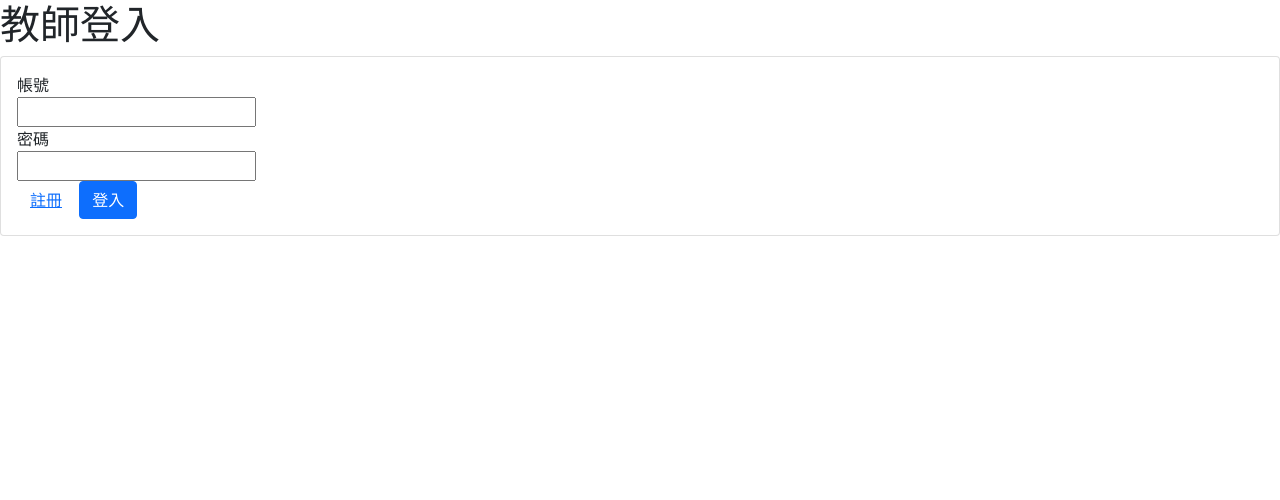
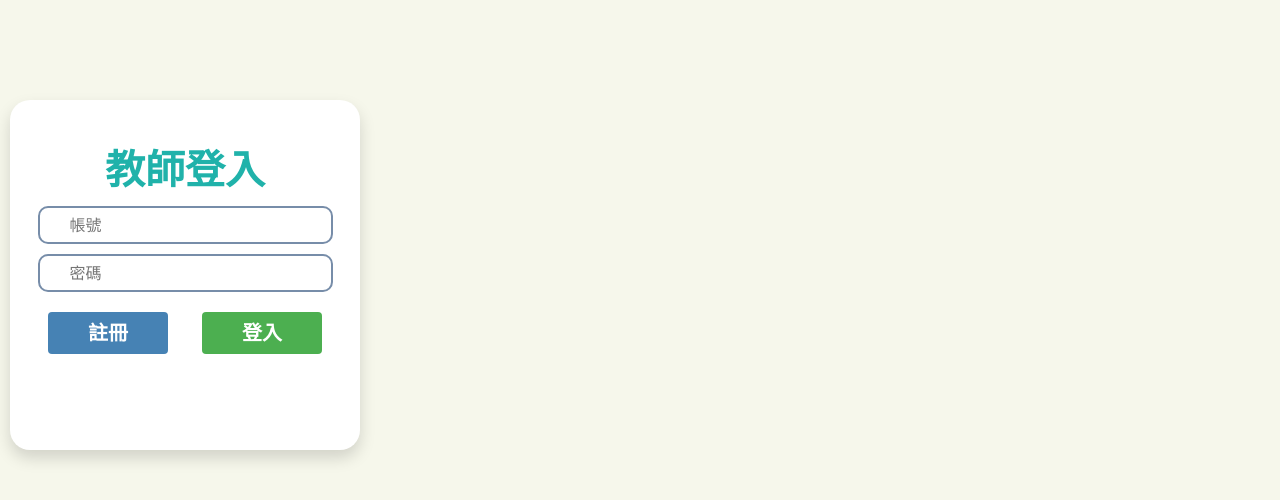
Before and after one commit to WaKaMingDAo/school_system, a PHP site: page /login.php in a window 1280 px wide. Shown: the top 500 px of the page. Run offline with PHP 8.4, Linux system fonts and the light colour scheme.

Commit message:
建立login css

```diff
--- a/login.php
+++ b/login.php
@@ -1,8 +1,6 @@
 <?php
     include_once 'includes/dbh.php'
 ?>
-
-
 
 <!DOCTYPE html>
 <html lang="zh-Hant">
@@ -11,22 +9,27 @@
     <script src="https://cdn.jsdelivr.net/npm/@popperjs/core@2.9.1/dist/umd/popper.min.js" integrity="sha384-SR1sx49pcuLnqZUnnPwx6FCym0wLsk5JZuNx2bPPENzswTNFaQU1RDvt3wT4gWFG" crossorigin="anonymous"></script>
     <script src="https://cdn.jsdelivr.net/npm/bootstrap@5.0.0-beta3/dist/js/bootstrap.min.js" integrity="sha384-j0CNLUeiqtyaRmlzUHCPZ+Gy5fQu0dQ6eZ/xAww941Ai1SxSY+0EQqNXNE6DZiVc" crossorigin="anonymous"></script>
     <title>教師登入系統</title>
+    <link rel="stylesheet" href="style.css">
 </head>
 <body>
-    <h1 class="col-md-12">教師登入</h1>
-    <!--form-->
-    <div class="card">
-        <div class="card-body">
-            <form target="_self" method="post" autocomplete="on" class="jumbotron">
-                <label for="email">帳號</label><br>
-                <input type="email" name="email"><br>
-                <label for="password">密碼</label><br>
-                <input type="password" name="password"><br>
-                <button type="button" class="btn btn-link">註冊</button>
-                <button type="button" class="btn btn-primary" value="Submit">登入</button><br>
-                </form>
-        </div>
+
+    <!--<div class="container my-3 pt-3  bg-light shadow-lg rounded">-->
+
+
+    <div class="login_form shadow">
+        <h1>教師登入</h1>
+        <form action='includes/login.inc.php'  method="post" autocomplete="on">
+            <input type="email" class="input" name="email"placeholder="帳號"><br>
+
+            <input type="password" class="input" name="password"  placeholder="密碼"><br>
+
+            <button type="button" class="button_signup" value="註冊"   onclick="location.href='regist.php'">註冊</button>
+
+            <button type="submit" class="button_login" value="Submit">登入</button><br>
+
+        </form>
     </div>
+
 
 </body>
 </html>
--- /dev/null
+++ b/style.css
@@ -0,0 +1,50 @@
+body {
+    background-color: #F6F7EB;
+}
+
+.login_form{
+    margin: 100px 10px 0px 10px;
+    width: 350px;
+    height: 350px;
+    padding: 45px 10px 10px 10px;
+    background-color: white;
+    text-align: center;
+    border-radius: 20px;
+}
+
+
+h1{
+    text-align:center;
+    font-weight: 600;
+    font-size: 40px;
+    color:lightseagreen;
+}
+
+.button_login{
+    font-weight: 700;
+    color: white;
+    font-size: 20px;
+    border: none;
+    background-color: #4CAF50;
+    margin: 15px 15px;
+    padding: 6px 40px;
+    border-radius: 4px;
+}
+
+.button_signup{
+    font-weight: 700;
+    color: white;
+    font-size: 20px;
+    border: none;
+    background-color:steelblue;
+    margin: 15px 15px;
+    padding: 6px 40px;
+    border-radius: 4px;
+}
+
+.input{
+    margin: 5px 0px;
+    padding: 5px 30px;
+    border: 2px solid #778DA9;
+    border-radius: 10px;
+}
```
Also changed, not shown: includes/login.inc.php (added, +21 -0 lines), includes/sign_up.php (added, +21 -0 lines), regist.php (added, +35 -0 lines), 工作進度.md (+4 -0 lines), 紀錄.md (deleted).
